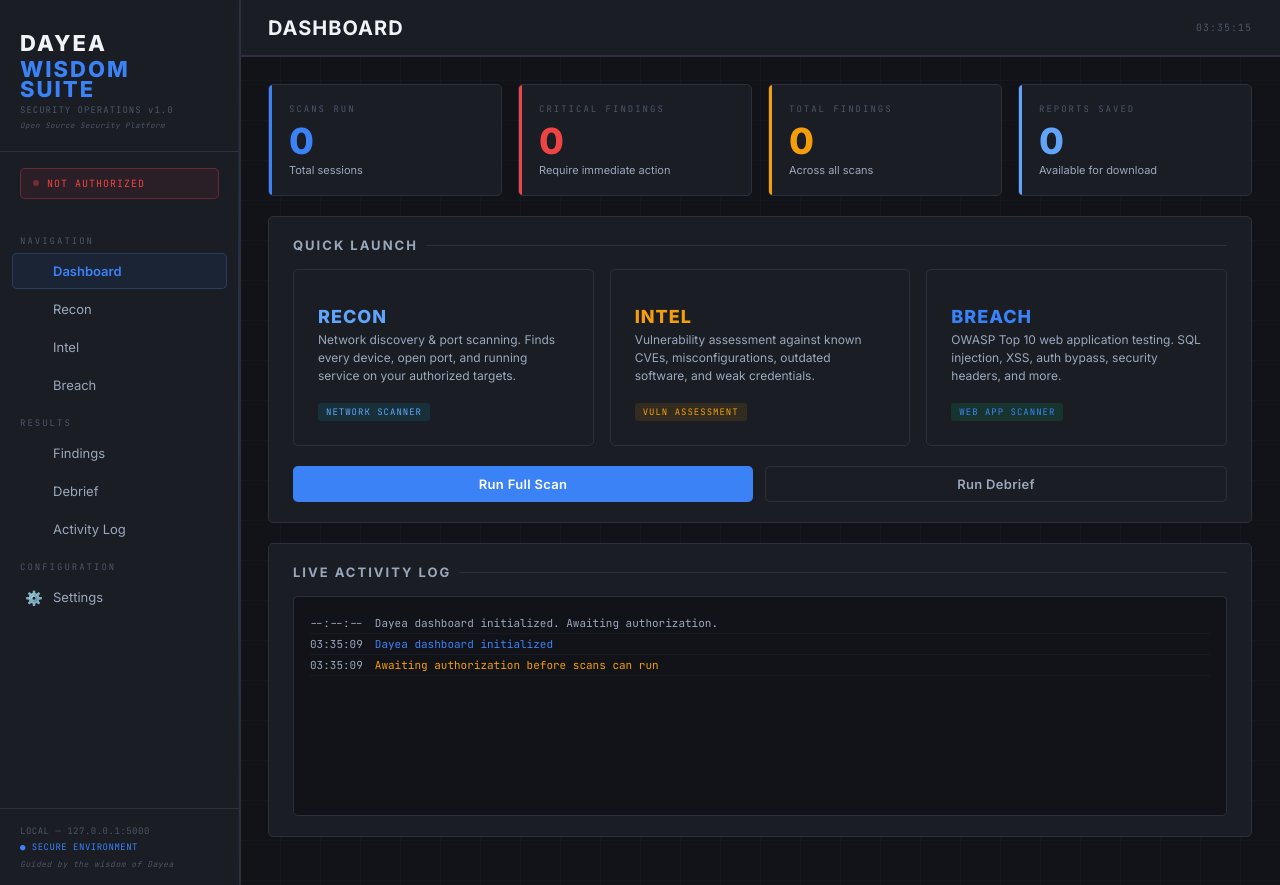
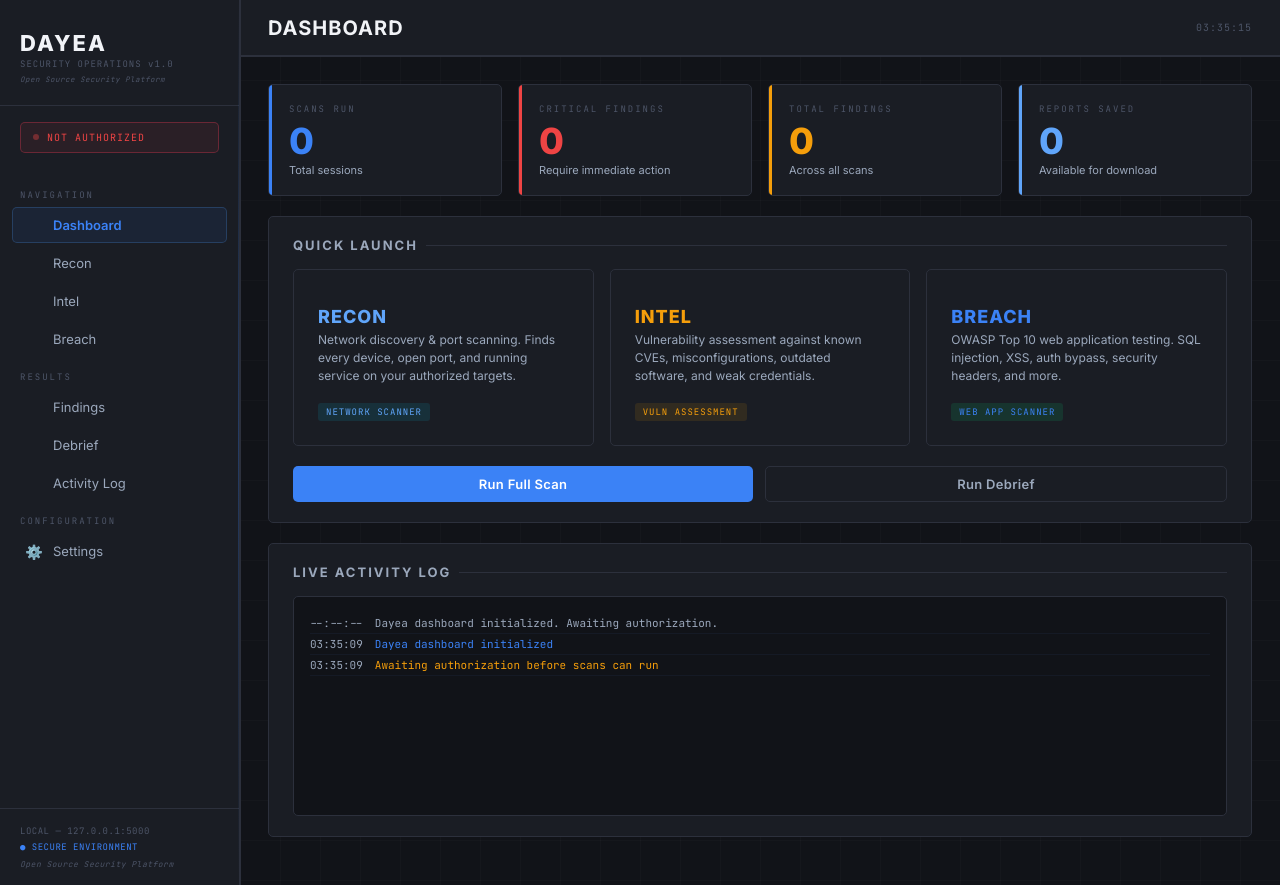
Before and after one commit to RyNuisance/dayea-wisdom-suite-v1, a Flask app: page / in a window 1280 px wide. Run offline with Flask 3, Linux system fonts and the light colour scheme; data that the repository does not hold is empty.

Commit message:
Rebrand: Dayea v1.0 - clean branding, AGPL-3.0 license

```diff
--- a/templates/index.html
+++ b/templates/index.html
@@ -859,8 +859,7 @@
   <div id="sidebar">
     <div class="sidebar-brand">
       <div class="brand-icon"></div>
-      <div class="brand-name">Dayea<span> Wisdom</span></div>
-      <div class="brand-name2">Suite</div>
+      <div class="brand-name">Dayea</div>
       <div class="brand-tagline">SECURITY OPERATIONS v1.0</div>
       <div class="brand-lore">Open Source Security Platform</div>
     </div>
@@ -913,7 +912,7 @@
     <div class="sidebar-footer">
       <div>LOCAL — 127.0.0.1:5000</div>
       <div style="margin-top:4px; color: var(--acid)">● SECURE ENVIRONMENT</div>
-      <div style="margin-top:6px; font-style:italic; font-size:8px; color:var(--text-dim)">Guided by the wisdom of Dayea</div>
+      <div style="margin-top:6px; font-style:italic; font-size:8px; color:var(--text-dim)">Open Source Security Platform</div>
     </div>
   </div>
 
```
